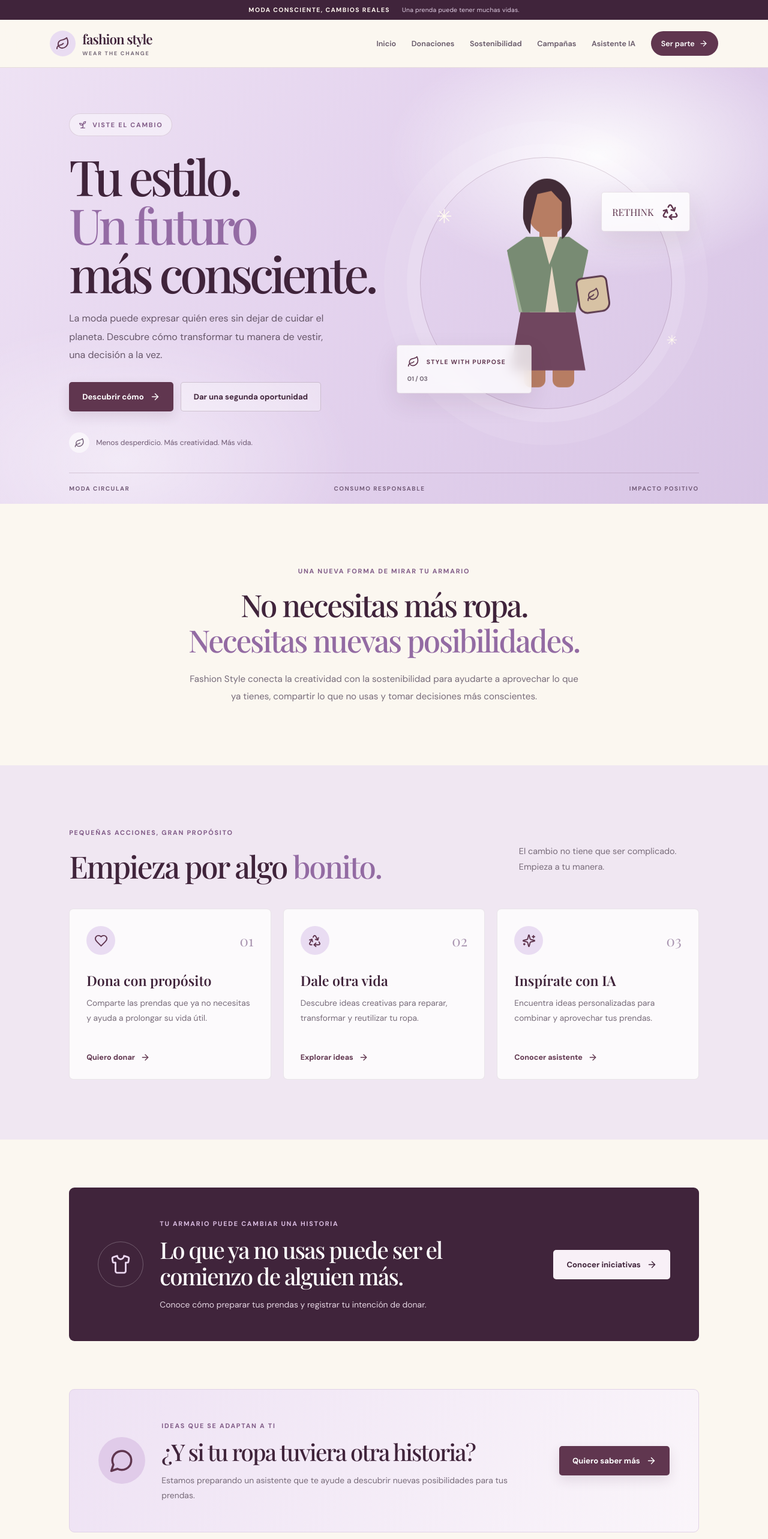
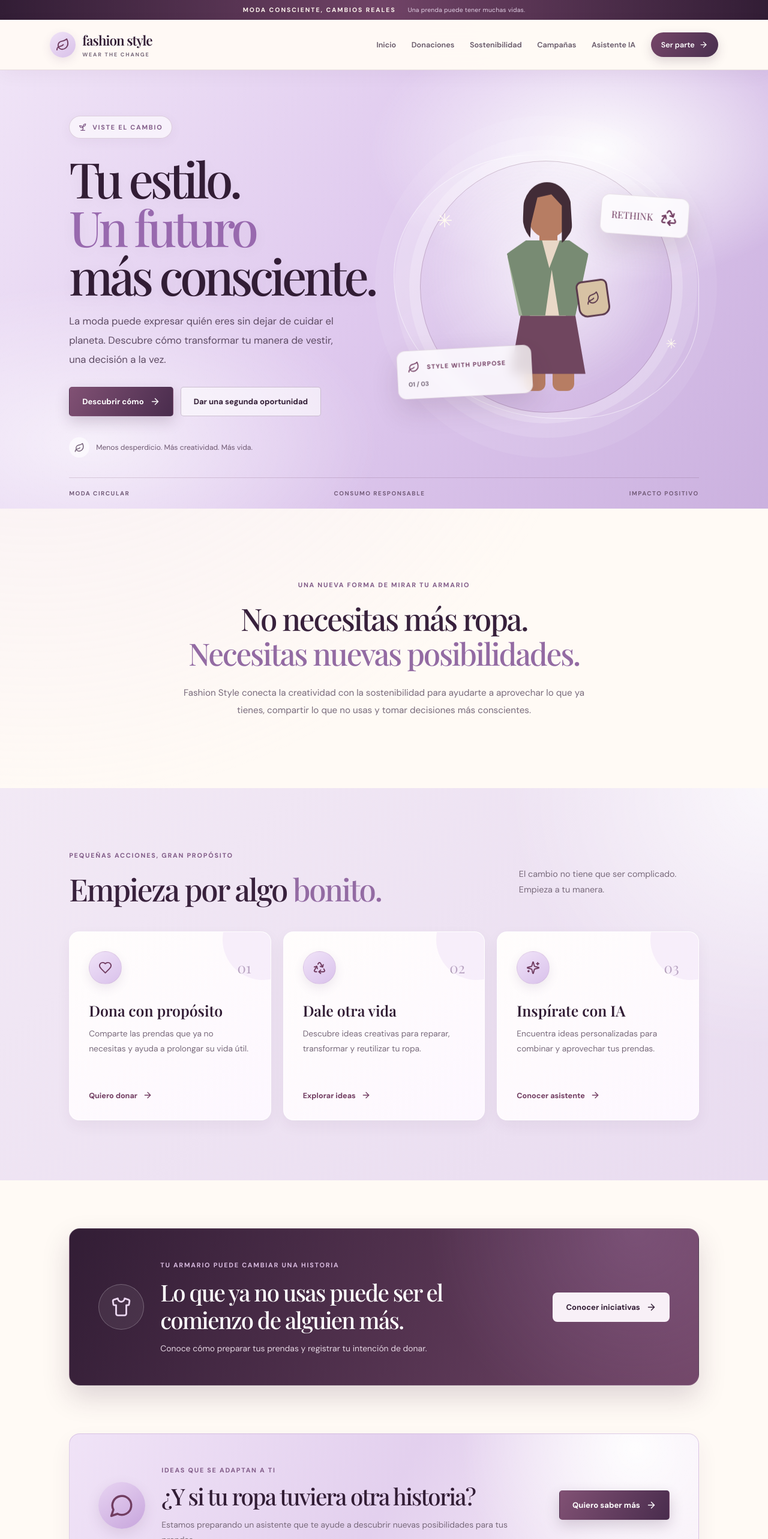
Before and after one commit to marilgg/Fashion_Style, a React (Vite) app: page / in a window 1280 px wide. Shown: the top 2566 px of the page at 60% size. Built offline with nearby package versions, Linux system fonts and the light colour scheme.

Commit message:
Update global.css
Mejora visual

```diff
--- a/src/styles/global.css
+++ b/src/styles/global.css
@@ -1,4 +1,3 @@
-
 @import url('https://fonts.googleapis.com/css2?family=DM+Sans:wght@400;500;600;700&family=Playfair+Display:wght@400;500;600;700&display=swap');
 
 :root {
@@ -1024,3 +1023,334 @@ button {
     transition-duration: .01ms !important;
   }
 }
+
+/* ==========================================
+   FASHION STYLE — VISUAL REDESIGN
+   Capa de mejoras visuales
+========================================== */
+
+:root {
+  --wine: #713d61;
+  --wine-dark: #321d35;
+  --lilac: #eadcf5;
+  --lilac-dark: #c7a7df;
+  --cream: #fffaf5;
+  --muted: #786a7b;
+  --line: rgba(75, 42, 76, 0.14);
+}
+
+/* Fondo general */
+body {
+  background: #f5edf7;
+}
+
+.site-shell {
+  background:
+    radial-gradient(circle at 5% 10%, rgba(226, 205, 241, .28), transparent 28%),
+    var(--cream);
+}
+
+/* Barra superior */
+.announcement {
+  background: linear-gradient(90deg, #321d35, #704366, #321d35);
+  letter-spacing: .19em;
+}
+
+/* Navegación */
+.site-header {
+  padding-top: 19px;
+  padding-bottom: 19px;
+  background: rgba(255, 250, 245, .88);
+  box-shadow: 0 8px 30px rgba(58, 34, 58, .045);
+}
+
+.brand-mark {
+  background: linear-gradient(145deg, #f0e3f7, #d8c0e9);
+  box-shadow: 0 5px 16px rgba(100, 60, 112, .12);
+}
+
+.navigation button {
+  transition: all .25s ease;
+}
+
+.navigation button:hover {
+  color: #a06bb5;
+  transform: translateY(-2px);
+}
+
+.navigation .nav-cta {
+  background: linear-gradient(120deg, #754568, #49304f);
+  box-shadow: 0 7px 18px rgba(67, 38, 67, .18);
+}
+
+/* Portada */
+.hero {
+  min-height: 710px;
+  background:
+    radial-gradient(ellipse at 78% 18%, rgba(255,255,255,.95), transparent 27%),
+    radial-gradient(ellipse at 12% 85%, rgba(255,255,255,.65), transparent 30%),
+    linear-gradient(125deg, #f0e4f7 0%, #dfc9ee 48%, #cbb1df 100%);
+}
+
+.hero::before {
+  opacity: .2;
+  background-size: 13px 13px;
+}
+
+.hero h1 {
+  text-shadow: 0 5px 25px rgba(72, 43, 75, .06);
+}
+
+.hero h1 span {
+  color: #9869ae;
+}
+
+.hero-copy > p {
+  color: #5e4c64;
+  font-size: 1.04rem;
+}
+
+.eyebrow {
+  border-color: rgba(113, 61, 97, .2);
+  background: rgba(255,255,255,.62);
+  box-shadow: 0 5px 20px rgba(85, 50, 88, .05);
+}
+
+/* Ilustración principal */
+.hero-art {
+  border: 1px solid rgba(255,255,255,.5);
+  border-radius: 48% 52% 43% 57%;
+  background:
+    radial-gradient(circle at 50% 45%, rgba(255,255,255,.72), transparent 58%),
+    linear-gradient(145deg, rgba(255,255,255,.22), rgba(194,160,216,.18));
+}
+
+.art-ring {
+  border-color: rgba(96, 54, 79, .23);
+  box-shadow:
+    0 0 0 18px rgba(255,255,255,.2),
+    0 0 0 42px rgba(255,255,255,.12),
+    0 0 0 75px rgba(255,255,255,.07);
+}
+
+.art-card {
+  border-radius: 14px;
+  box-shadow: 0 18px 45px rgba(64,36,59,.15);
+}
+
+.art-card-back {
+  transform: rotate(4deg);
+}
+
+.art-card-front {
+  transform: rotate(-3deg);
+}
+
+/* Botones */
+.button-primary {
+  background: linear-gradient(120deg, #815174, #492c4d);
+  box-shadow: 0 9px 23px rgba(71, 41, 73, .2);
+}
+
+.button-primary:hover {
+  background: linear-gradient(120deg, #96638b, #59365d);
+  transform: translateY(-3px);
+  box-shadow: 0 13px 28px rgba(71, 41, 73, .23);
+}
+
+.button-secondary {
+  border-color: rgba(76, 45, 79, .25);
+  background: rgba(255,255,255,.58);
+}
+
+.button-light {
+  border-radius: 8px;
+}
+
+/* Secciones */
+.intro-section {
+  position: relative;
+  padding-top: 115px;
+  padding-bottom: 115px;
+}
+
+.intro-section h2,
+.section-heading h2,
+.campaign-section h2 {
+  color: #38213c;
+}
+
+.intro-section > p {
+  max-width: 700px;
+}
+
+/* Tarjetas */
+.features-section {
+  position: relative;
+  background:
+    radial-gradient(circle at 100% 0%, rgba(255,255,255,.75), transparent 30%),
+    linear-gradient(140deg, #f2e9f5, #e9dcf0);
+}
+
+.feature-card {
+  position: relative;
+  overflow: hidden;
+  min-height: 315px;
+  padding: 32px;
+  border: 1px solid rgba(255,255,255,.85);
+  border-radius: 17px;
+  background: linear-gradient(145deg, #fffdfc, #fdf7ff);
+  box-shadow: 0 9px 25px rgba(71, 42, 75, .055);
+}
+
+.feature-card::before {
+  position: absolute;
+  top: -55px;
+  right: -55px;
+  width: 135px;
+  height: 135px;
+  border-radius: 50%;
+  background: rgba(225, 205, 239, .28);
+  content: "";
+  transition: transform .35s ease;
+}
+
+.feature-card:hover {
+  transform: translateY(-9px);
+  box-shadow: 0 22px 45px rgba(71, 42, 75, .12);
+}
+
+.feature-card:hover::before {
+  transform: scale(1.5);
+}
+
+.feature-icon {
+  position: relative;
+  z-index: 1;
+  width: 55px;
+  height: 55px;
+  border: 1px solid rgba(113, 61, 97, .08);
+  background: linear-gradient(145deg, #f0e3f8, #d9c1eb);
+  box-shadow: 0 7px 17px rgba(89, 54, 104, .1);
+}
+
+.feature-card h3 {
+  position: relative;
+  z-index: 1;
+  font-size: 1.55rem;
+}
+
+.feature-card p {
+  position: relative;
+  z-index: 1;
+}
+
+/* Donaciones */
+.donation-banner {
+  position: relative;
+  overflow: hidden;
+  border: 1px solid rgba(255,255,255,.13);
+  border-radius: 18px;
+  background:
+    radial-gradient(circle at 90% 0%, rgba(173, 126, 177, .3), transparent 35%),
+    linear-gradient(115deg, #321d35, #704566);
+  box-shadow: 0 20px 45px rgba(57, 31, 58, .17);
+}
+
+.donation-banner h2 {
+  line-height: 1.2;
+}
+
+.banner-icon {
+  background: rgba(255,255,255,.07);
+}
+
+/* Asistente IA */
+.ai-banner {
+  border: 1px solid rgba(188, 157, 207, .45);
+  border-radius: 18px;
+  background:
+    radial-gradient(circle at 90% 10%, rgba(255,255,255,.95), transparent 30%),
+    linear-gradient(120deg, #f0e3f7, #e3d0ee, #f8eff8);
+  box-shadow: 0 15px 35px rgba(83, 49, 87, .07);
+}
+
+.ai-decoration {
+  background: linear-gradient(145deg, #e8d4f2, #c7a5dc);
+  box-shadow: 0 8px 22px rgba(98, 62, 111, .13);
+}
+
+/* Campañas */
+.campaign-section {
+  background:
+    radial-gradient(ellipse at 0% 20%, #eadcf3 0%, transparent 40%),
+    radial-gradient(ellipse at 100% 80%, #e5d3ed 0%, transparent 38%),
+    #fffaf5;
+}
+
+/* Contacto */
+.contact-section {
+  background:
+    radial-gradient(circle at 90% 10%, rgba(255,255,255,.5), transparent 32%),
+    linear-gradient(120deg, #eadcf1, #dfcce9);
+}
+
+.contact-links a {
+  transition: all .25s ease;
+}
+
+.contact-links a:hover {
+  padding-left: 12px;
+  color: #9a68ae;
+}
+
+/* Pie de página */
+.site-footer {
+  background:
+    radial-gradient(circle at 90% 0%, rgba(143, 91, 137, .23), transparent 35%),
+    #321d35;
+}
+
+.footer-brand .brand-mark {
+  background: linear-gradient(145deg, #916b91, #684b70);
+}
+
+/* Animaciones suaves */
+.feature-card,
+.button-primary,
+.button-secondary,
+.button-light,
+.art-card {
+  transition:
+    transform .28s ease,
+    box-shadow .28s ease,
+    background .28s ease;
+}
+
+/* Ajustes para celulares */
+@media (max-width: 760px) {
+  .hero {
+    min-height: auto;
+    padding-top: 55px;
+  }
+
+  .hero-art {
+    margin-top: 15px;
+    border-radius: 45%;
+  }
+
+  .feature-card {
+    min-height: 270px;
+    padding: 27px;
+  }
+
+  .donation-banner,
+  .ai-banner {
+    border-radius: 15px;
+  }
+
+  .intro-section {
+    padding-top: 75px;
+    padding-bottom: 75px;
+  }
+}
```
